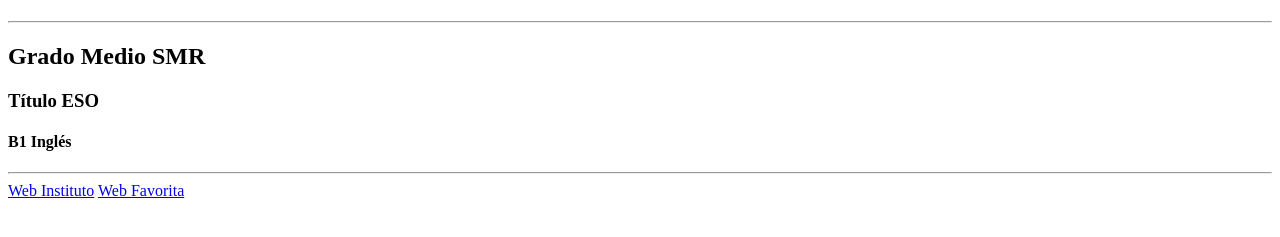
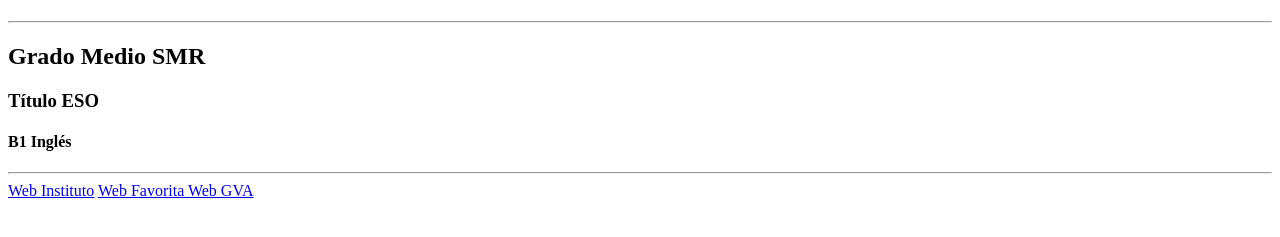
Before and after one commit to TorchEagle/test1, a plain HTML site: page index.html in a window 1280 px wide. Shown: the part 59-296 px from the top of the page. Drawn offline with Linux system fonts and the light colour scheme.

Commit message:
Modificado index. Agregado CSS

```diff
--- a/index.html
+++ b/index.html
@@ -14,5 +14,5 @@
     <hr>
     <a href="https://mestreacasa.gva.es/web/ieselgrao" target="blank">Web Instituto</a>
     <a href="https://www.youtube.com/" target="blank">Web Favorita </a>
-</body>
+    <a href="https://www.gva.es/va/inicio/presentacion" target="blank">Web GVA</a>
 </html>
```
Also changed, not shown: estilo.css (added).
